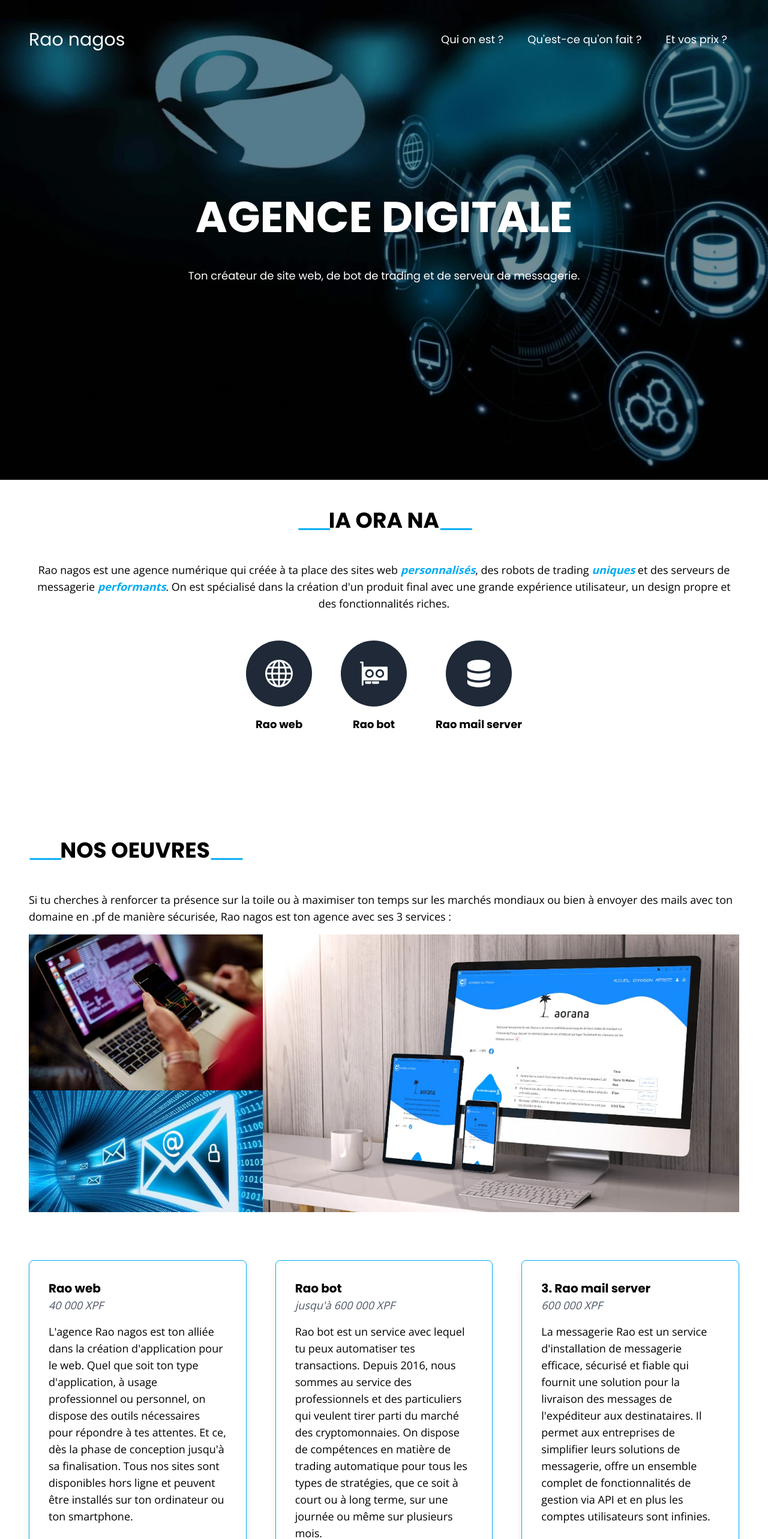
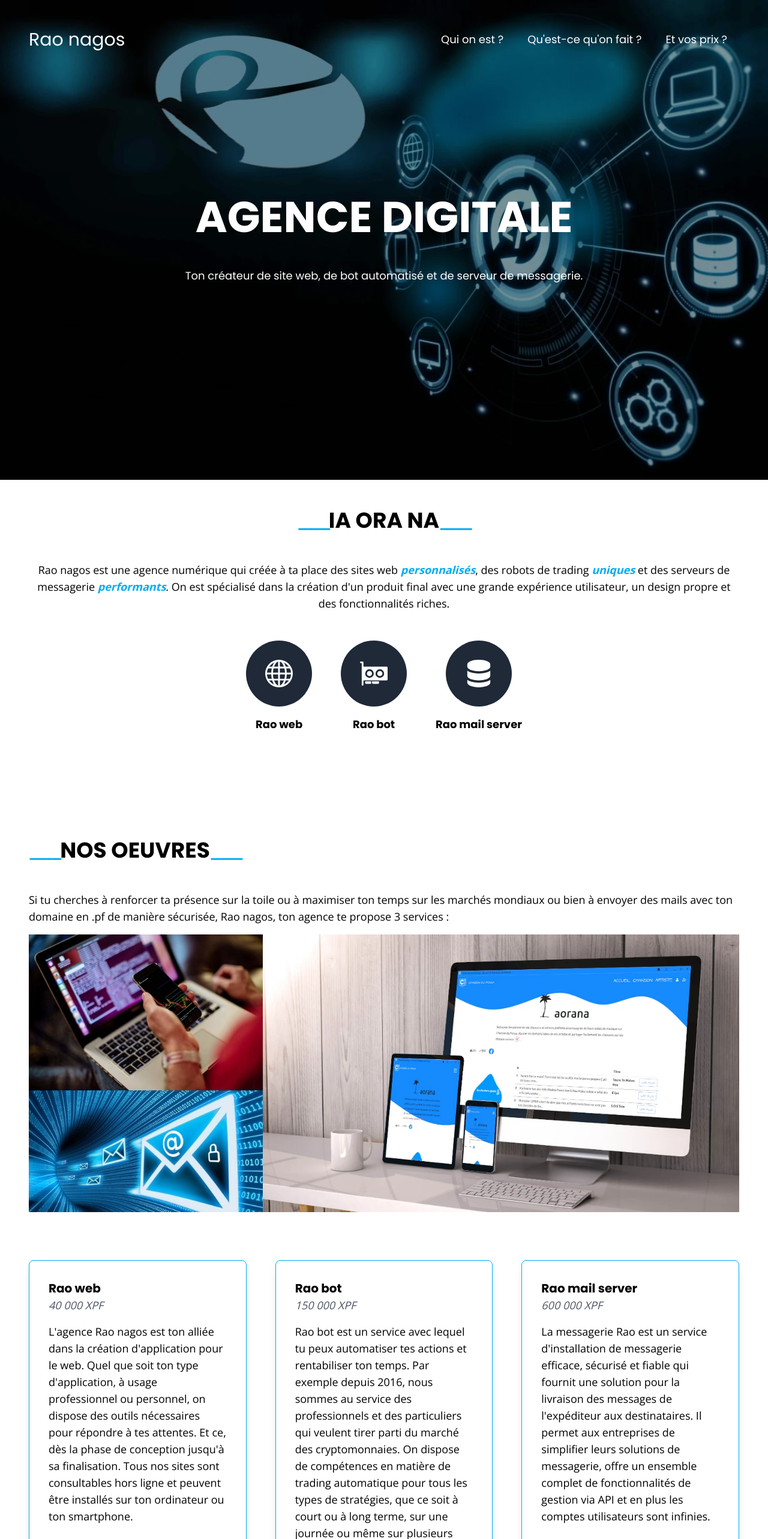
Before and after one commit to tetuaoro/raonagos, a Next.js app: page / in a window 1280 px wide. Shown: the top 2566 px of the page at 60% size. Built offline with nearby package versions, Linux system fonts and the light colour scheme.

Commit message:
feat: added parallax for bg hero header & updated prices and texts

```diff
--- a/package.json
+++ b/package.json
@@ -14,6 +14,7 @@
     "nodemailer": "^6.7.8",
     "react": "18.2.0",
     "react-dom": "18.2.0",
+    "react-scroll-parallax": "^3.3.1",
     "sharp": "^0.30.7"
   },
   "devDependencies": {
--- a/pages/_app.tsx
+++ b/pages/_app.tsx
@@ -1,17 +1,18 @@
 import "@styles/globals.css"
 import Header from "@components/header"
 import Footer from "@components/footer"
+import { ParallaxProvider } from "react-scroll-parallax"
 
 import type { AppProps } from "next/app"
 
 export default function MyApp({ Component, pageProps }: AppProps) {
   return (
-    <>
+    <ParallaxProvider>
       <Header />
       <main>
         <Component {...pageProps} />
       </main>
       <Footer />
-    </>
+    </ParallaxProvider>
   )
 }
--- a/src/components/header.tsx
+++ b/src/components/header.tsx
@@ -1,4 +1,5 @@
 import { useState } from "react"
+import { useParallax } from "react-scroll-parallax"
 import Image from "next/image"
 import { sitename } from "@libs/app"
 
@@ -8,11 +9,12 @@ import type { MouseEventHandler } from "react"
 
 export default function Header() {
   const [menuToggle, setMenuToggle] = useState(false)
+  const { ref } = useParallax<HTMLDivElement>({ speed: 50 })
   const toggleMenu: MouseEventHandler = (e) => ((e.target as HTMLElement).nodeName === "A" ? setMenuToggle(false) : setMenuToggle(!menuToggle))
 
   return (
     <header className="poppins">
-      <div className="hero">
+      <div ref={ref} className="hero">
         <Image src={hero} layout="fill" objectFit="cover" objectPosition="26%" priority alt="Rao nagos with services" />
       </div>
       <div className="navbar">
@@ -44,7 +46,7 @@ export default function Header() {
       </div>
       <section className="absolute top-0 w-full h-full flex flex-col justify-center text-white items-center text-center">
         <h1 className="poppins-700 text-7xl">AGENCE DIGITALE</h1>
-        <p className="mt-8 md:mt-12">Ton créateur de site web, de bot de trading et de serveur de messagerie.</p>
+        <p className="mt-8 md:mt-12">Ton créateur de site web, de bot automatisé et de serveur de messagerie.</p>
       </section>
     </header>
   )
--- a/src/components/prices.tsx
+++ b/src/components/prices.tsx
@@ -111,7 +111,7 @@ const Tbody = () => {
       </tr>
       <tr>
         <td className="th">
-          <small>SEO</small>
+          <small>SEO Optimisation</small>
         </td>
         <td></td>
         <td>
--- a/src/components/whatwedo.tsx
+++ b/src/components/whatwedo.tsx
@@ -10,7 +10,7 @@ export default function Component() {
     <section id="whatwedo">
       <div className="flex flex-col items-center lg:block mb-4">
         <h2 className="observer">Nos oeuvres</h2>
-        <p>{`Si tu cherches à renforcer ta présence sur la toile ou à maximiser ton temps sur les marchés mondiaux ou bien à envoyer des mails avec ton domaine en .pf de manière sécurisée, ${sitename} est ton agence avec ses 3 services :`}</p>
+        <p>{`Si tu cherches à renforcer ta présence sur la toile ou à maximiser ton temps sur les marchés mondiaux ou bien à envoyer des mails avec ton domaine en .pf de manière sécurisée, ${sitename}, ton agence te propose 3 services :`}</p>
       </div>
       <div className="work-items">
         <div className="flex flex-col">
@@ -47,7 +47,7 @@ export default function Component() {
             <p className="text-center p-4">
               {"Quatrième site web de l'agence : "}
               <i>rapide</i>
-              {" et disponible hors-ligne. "}
+              {" et consultable hors-ligne. "}
             </p>
           </div>
         </div>
@@ -59,22 +59,22 @@ export default function Component() {
             <i className="gray">40 000 XPF</i>
           </span>
           <p className="card-text">
-            {`L'agence ${sitename}  est ton alliée dans la création d'application pour le web. Quel que soit ton type d'application, à usage professionnel ou personnel, on dispose des outils nécessaires pour répondre à tes attentes. Et ce, dès la phase de conception jusqu'à sa finalisation. Tous nos sites sont disponibles hors ligne et peuvent être installés sur ton ordinateur ou ton smartphone.`}
+            {`L'agence ${sitename}  est ton alliée dans la création d'application pour le web. Quel que soit ton type d'application, à usage professionnel ou personnel, on dispose des outils nécessaires pour répondre à tes attentes. Et ce, dès la phase de conception jusqu'à sa finalisation. Tous nos sites sont consultables hors ligne et peuvent être installés sur ton ordinateur ou ton smartphone.`}
           </p>
         </div>
         <div className="card">
           <span className="card-title">Rao bot</span>
           <span className="card-indication">
-            <i className="gray">{"jusqu'à 600 000 XPF"}</i>
+            <i className="gray">150 000 XPF</i>
           </span>
           <p className="card-text">
             {
-              "Rao bot est un service avec lequel tu peux automatiser tes transactions. Depuis 2016, nous sommes au service des professionnels et des particuliers qui veulent tirer parti du marché des cryptomonnaies. On dispose de compétences en matière de trading automatique pour tous les types de stratégies, que ce soit à court ou à long terme, sur une journée ou même sur plusieurs mois."
+              "Rao bot est un service avec lequel tu peux automatiser tes actions et rentabiliser ton temps. Par exemple depuis 2016, nous sommes au service des professionnels et des particuliers qui veulent tirer parti du marché des cryptomonnaies. On dispose de compétences en matière de trading automatique pour tous les types de stratégies, que ce soit à court ou à long terme, sur une journée ou même sur plusieurs mois."
             }
           </p>
         </div>
         <div className="card">
-          <span className="card-title">3. Rao mail server</span>
+          <span className="card-title">Rao mail server</span>
           <span className="card-indication">
             <i className="gray">600 000 XPF</i>
           </span>
```
Also changed, not shown: 1 other file (tests, documents, lock files or other folders).
